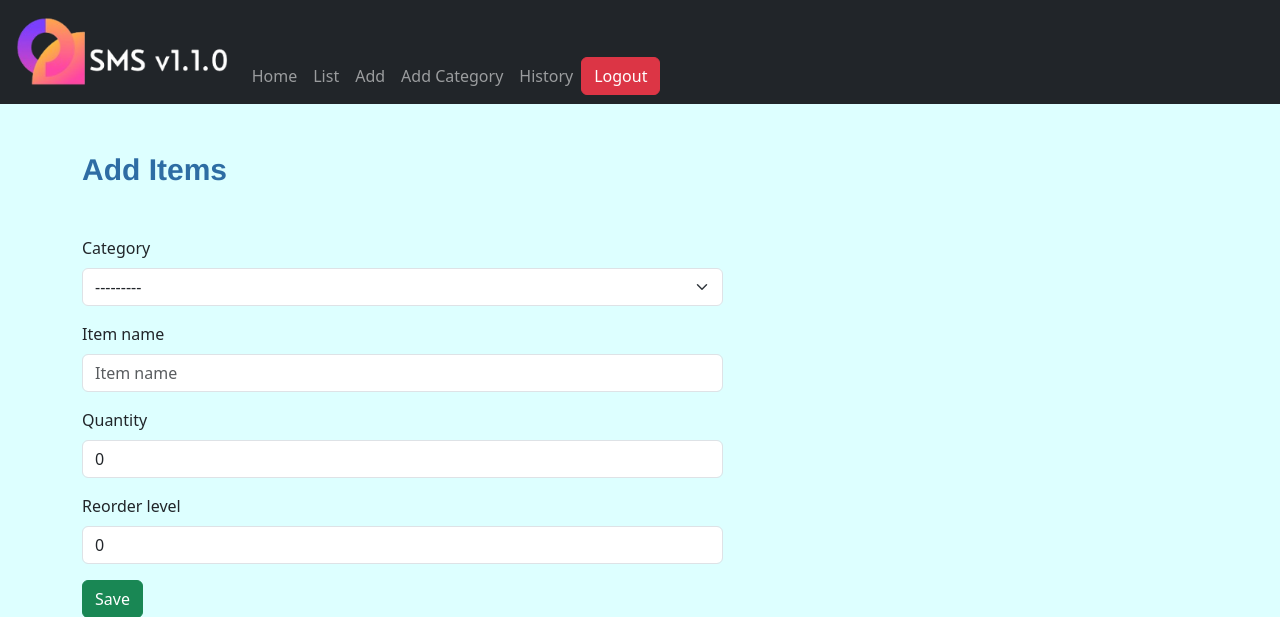
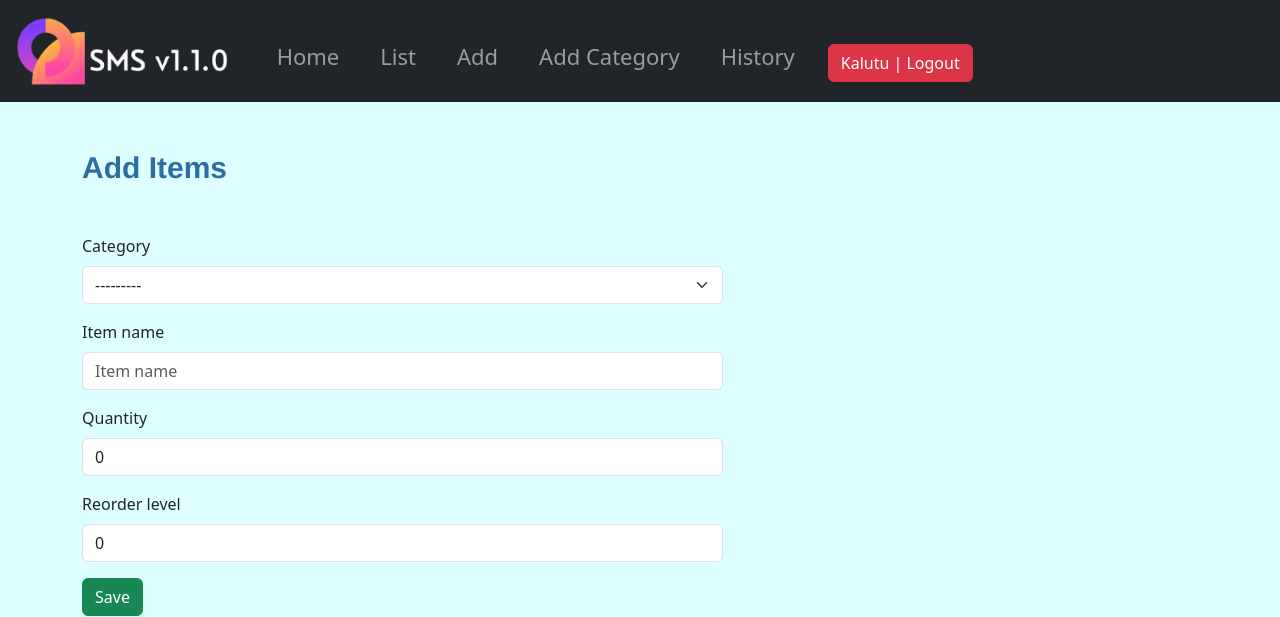
Before and after one commit to Kalutu/stock-management-system, a Django app: page /stock/add/ in a window 1280 px wide. Shown: the top 617 px of the page. Run offline with Django 4.2, Linux system fonts and the light colour scheme; a user stored in the database is signed in; data comes from the database, SQL or seed files in the repository; both versions use the stored data as it was after the commit; some libraries are stand-ins or nearby versions.

Commit message:
Styled navbar

```diff
--- a/stockmgt/static/css/styles.css
+++ b/stockmgt/static/css/styles.css
@@ -5,6 +5,14 @@
 
 body{
     background-color: rgb(221, 255, 255);
+}
+.nav-item{
+  font-size: 22px;
+  margin-right: 25px;
+}
+
+.logout{
+  margin-right: 0px;
 }
 
 .title, .home{
--- a/templates/base.html
+++ b/templates/base.html
@@ -18,36 +18,36 @@
                 <a class="nav-link" href="{% url 'home' %}"><img height="70px" src="{% static 'img/logo.png' %}" alt="logo"></a>
             </li>
             <li class="nav-item">
-                <a class="nav-link mt-5" href="{% url 'home' %}">Home</a>
+                <a class="nav-link mt-4" href="{% url 'home' %}">Home</a>
             </li>
             <li class="nav-item">
-                <a class="nav-link mt-5" href="{% url 'stock:list' %}">List</a>
+                <a class="nav-link mt-4" href="{% url 'stock:list' %}">List</a>
             </li>
             <li class="nav-item">
-                <a class="nav-link mt-5" href="{% url 'stock:add' %}">Add</a>
+                <a class="nav-link mt-4" href="{% url 'stock:add' %}">Add</a>
             </li>
             <li class="nav-item">
-                <a class="nav-link mt-5" href="{% url 'stock:add_category' %}">Add Category</a>
+                <a class="nav-link mt-4" href="{% url 'stock:add_category' %}">Add Category</a>
             </li>
             <li class="nav-item">
-                <a class="nav-link mt-5" href="{% url 'stock:history' %}">History</a>
+                <a class="nav-link mt-4" href="{% url 'stock:history' %}">History</a>
              </li>
         </ul>
-        <ul class="navbar-nav ml-auto">
+        <ul class="navbar-nav">
             <li class="nav-item">
                 <form method="post" action="{% url 'accounts:logout' %}">
                     {% csrf_token %}
-                    <button class="btn btn-danger mt-5" type="submit">Logout</button>
+                    <button class="btn btn-danger mt-4 logout" type="submit">{{user}} | Logout</button>
                 </form>
             </li>
         </ul>
         {% else %}
-            <ul class="navbar-nav ml-auto">
+            <ul class="navbar-nav">
                 <li class="nav-item">
-                    <a class="btn btn-success me-3" href="{% url 'accounts:login' %}">Login</a>
+                    <a class="btn btn-success m-3 p-2" href="{% url 'accounts:login' %}">Login</a>
                 </li>
                 <li class="nav-item">
-                    <a class="btn btn-info me-3" href="{% url 'accounts:signup' %}">Signup</a>
+                    <a class="btn btn-info m-3 p-2" href="{% url 'accounts:signup' %}">Signup</a>
                 </li>
             </ul>
         {% endif %}
```
Also changed, not shown: db.sqlite3.
